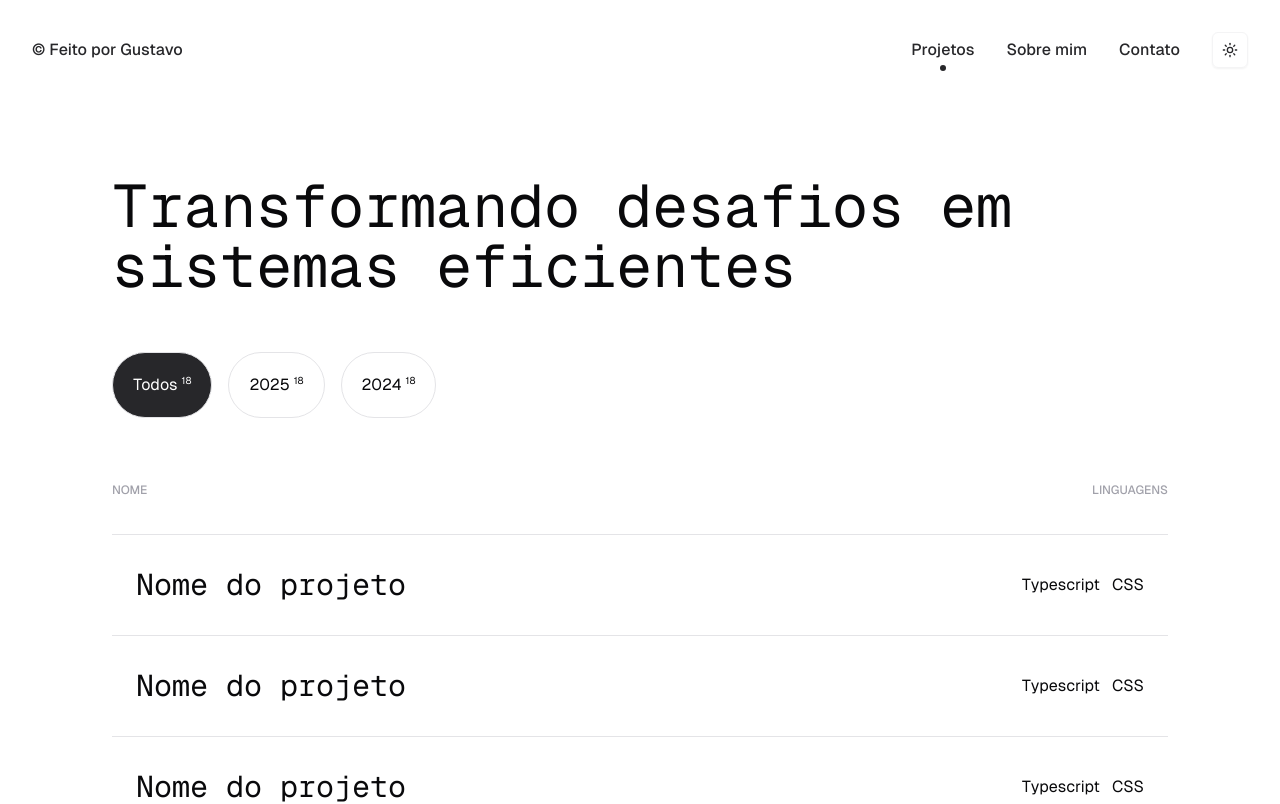
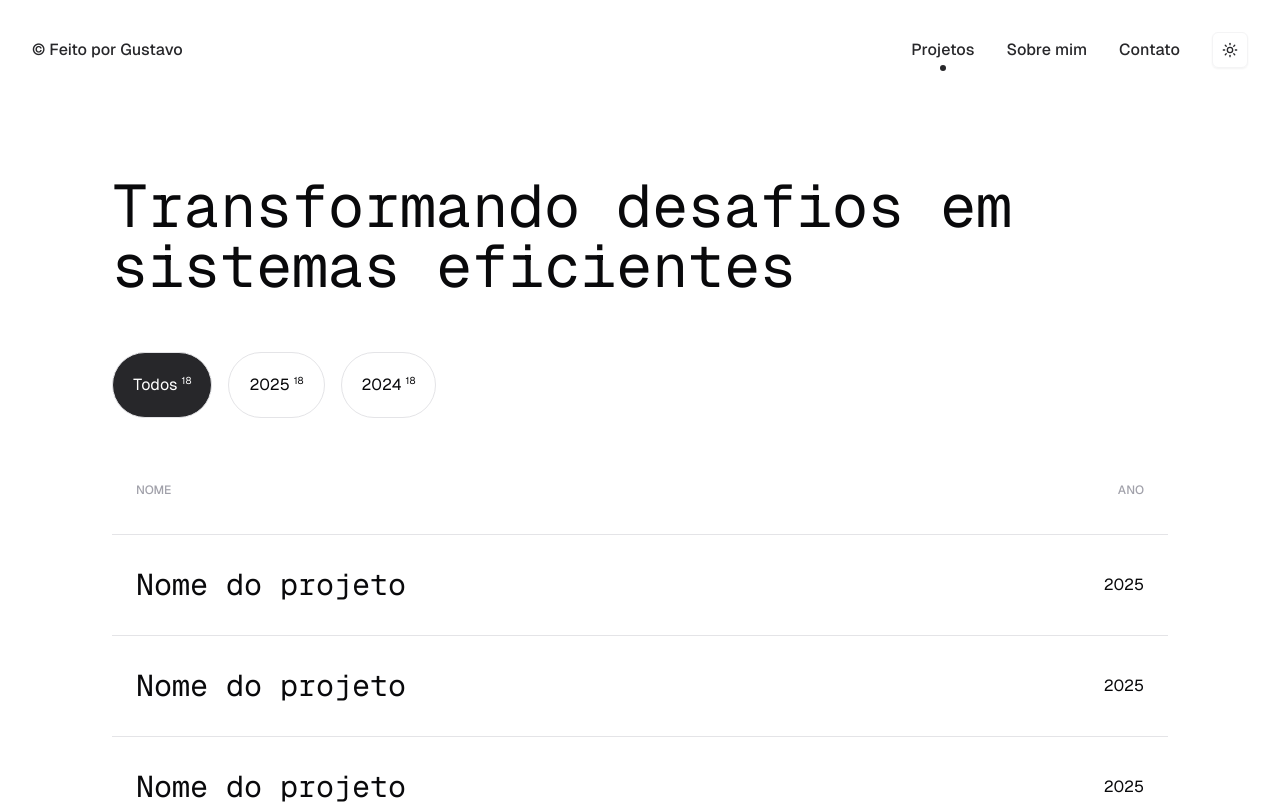
Before and after one commit to GustavoeDev/gustavodev-portfolio, a Next.js app: page /projects in a window 1280 px wide. Shown: the top 804 px of the page. Built offline with nearby package versions, Linux system fonts and the light colour scheme.

Commit message:
feat: update Project component to display year instead of languages for improved clarity

```diff
--- a/src/app/projects/page.tsx
+++ b/src/app/projects/page.tsx
@@ -7,7 +7,6 @@ import { useState } from "react";
 import {
   Pagination,
   PaginationContent,
-  PaginationEllipsis,
   PaginationItem,
   PaginationLink,
   PaginationNext,
@@ -35,7 +34,7 @@ export default function Projects() {
   return (
     <div className="max-w-[70rem] px-8 mx-auto min-h-screen">
       <div className="pt-44">
-        <h2 className="font-title max-w-[900px] text-6xl">
+        <h2 className="font-title max-w-[900px] w-full text-6xl max-[500px]:text-5xl max-[400px]:text-[2.8rem]">
           Transformando desafios em sistemas eficientes
         </h2>
       </div>
@@ -62,13 +61,12 @@ export default function Projects() {
         </div>
         <div className="mt-16">
           <div className="flex flex-col gap-3">
-            <div className="flex items-center justify-between mb-6 text-zinc-400 dark:text-zinc-500 text-xs font-medium">
+            <div className="flex items-center justify-between mb-6 px-6 text-zinc-400 dark:text-zinc-500 text-xs font-medium">
               <span>NOME</span>
-              <span>LINGUAGENS</span>
+              <span>ANO</span>
             </div>
             <hr className="border-t border-zinc-200 dark:border-zinc-500 pointer-events-none" />
           </div>
-          <Project />
           <Project />
           <Project />
           <Project />
--- a/src/components/shared/project.tsx
+++ b/src/components/shared/project.tsx
@@ -21,9 +21,8 @@ export default function Project() {
             <div className="flex flex-col gap-3">
               <h2 className="text-3xl font-title">Nome do projeto</h2>
             </div>
-            <div className="flex items-center gap-3 max-[480px]:flex-col max-[480px]:gap-2">
-              <span>Typescript</span>
-              <span>CSS</span>
+            <div>
+              <span>2025</span>
             </div>
           </div>
           <hr className="border-t border-zinc-200 dark:border-zinc-500 pointer-events-none" />
@@ -35,9 +34,8 @@ export default function Project() {
               <div className="flex flex-col gap-3">
                 <h2 className="text-3xl font-title">Nome do projeto</h2>
               </div>
-              <div className="flex items-center gap-3">
-                <span>Typescript</span>
-                <span>CSS</span>
+              <div>
+                <span>2025</span>
               </div>
             </div>
             <hr className="border-t border-zinc-200 dark:border-zinc-500 pointer-events-none" />
```
